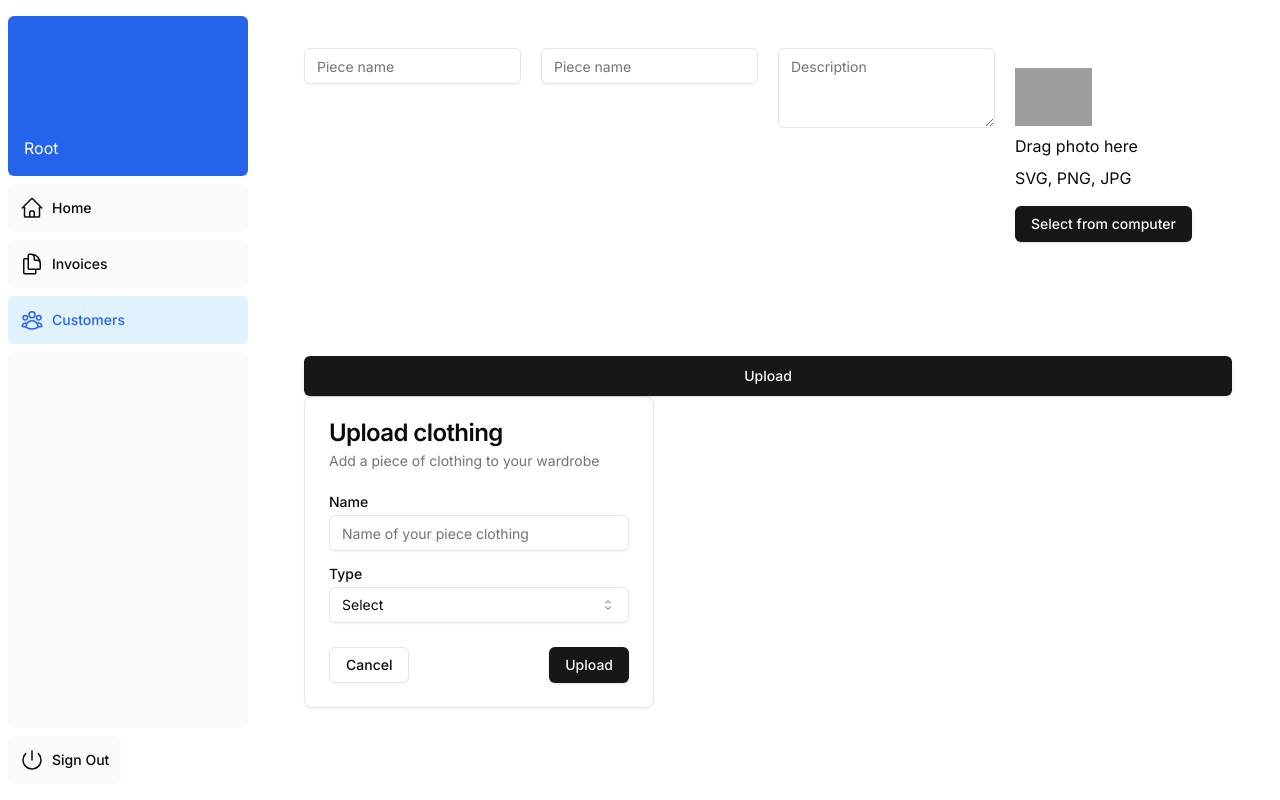
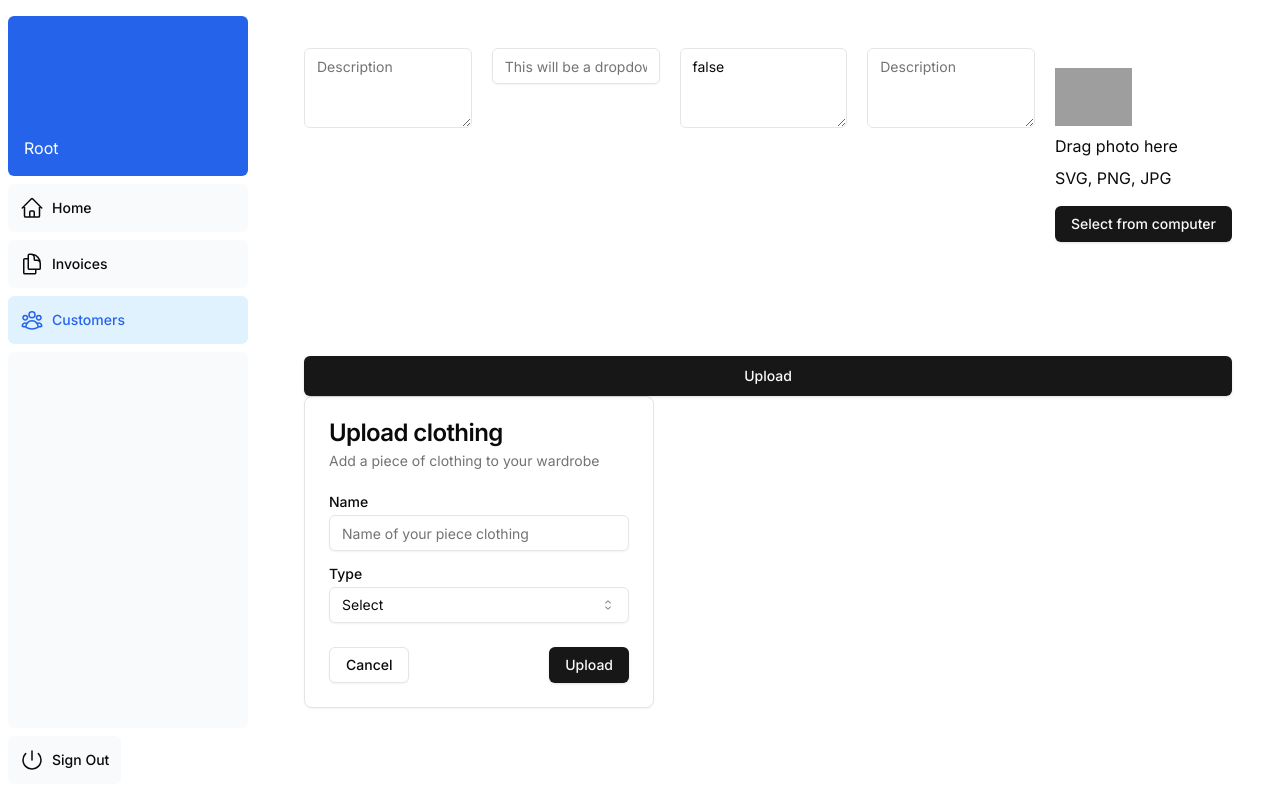
Before and after one commit to pai-grande/hobby-lobby, a Next.js app: page /dashboard/customers in a window 1280 px wide. Built offline with nearby package versions, Linux system fonts and the light colour scheme; grey boxes are pictures that could not be loaded; a web font is replaced by a local one.

Commit message:
fixed wardrobe form schema, started work on wardrobe form.  added piece size enum

```diff
--- a/src/app/lib/validator.ts
+++ b/src/app/lib/validator.ts
@@ -14,19 +14,13 @@ import * as z from "zod";
 export const wardrobeFormSchema = z.object({
   title: z.string().min(3, "Title must be at least 3 characters"),
   size: z.string().min(3, "Size must be at least 3 characters"),
+  //size: z.enum(["Small", "Medium", "Large"]),
   price: z.string().min(3, "Price must be at least 3 characters"),
   description: z
     .string()
     .min(3, "Description must be at least 3 characters")
     .max(400, "Description must be less than 400 characters"),
   image: z.string(),
-  category: z.enum([
-    "Head",
-    "Coat",
-    "Sweater",
-    "Shirt",
-    "Trousers",
-    "Socks",
-    "Shoes",
-  ]),
+  // image_2: long (2 images smaller)
+  sold_out: z.boolean(),
 });
--- a/src/components/shared/WardrobeForm.tsx
+++ b/src/components/shared/WardrobeForm.tsx
@@ -2,6 +2,7 @@
 
 import { wardrobeFormSchema } from "@/app/lib/validator";
 import { uploadImage } from "@/app/lib/actions_supabase";
+import { PieceSizeEnum } from "@/enums/wardrobe.enums";
 import { zodResolver } from "@hookform/resolvers/zod";
 import { FileUploader } from "../ui/FileUploader";
 import { useForm } from "react-hook-form";
@@ -22,18 +23,11 @@ const WardrobeForm = () => {
   const [file, setFile] = useState<File | null>(null);
   const initialValues = {
     title: "",
+    size: "",
     price: "",
-    size: "",
     description: "",
     image: "",
-    category: "Head" as
-      | "Head"
-      | "Coat"
-      | "Sweater"
-      | "Shirt"
-      | "Trousers"
-      | "Socks"
-      | "Shoes",
+    sold_out: false,
   };
 
   const form = useForm<z.infer<typeof wardrobeFormSchema>>({
@@ -41,6 +35,7 @@ const WardrobeForm = () => {
     defaultValues: initialValues,
   });
   async function onSubmit(values: z.infer<typeof wardrobeFormSchema>) {
+    console.log("values: ", values);
     let uploadedImageUrl = values.image;
     try {
       if (file) {
@@ -48,6 +43,7 @@ const WardrobeForm = () => {
         formData.append("file", file);
         uploadedImageUrl = (await uploadImage(formData)) || uploadedImageUrl;
       }
+      console.log("values: ", values);
     } catch (error) {
       console.log("Error while uploading file: ", error);
     }
@@ -65,10 +61,10 @@ const WardrobeForm = () => {
             render={({ field }) => (
               <FormItem className="w-full">
                 <FormControl>
-                  <Input
-                    placeholder="Piece name"
+                  <Textarea
+                    placeholder="Description"
                     {...field}
-                    className="input-field"
+                    className="textarea rounded-md"
                   />
                 </FormControl>
                 <FormMessage />
@@ -82,9 +78,25 @@ const WardrobeForm = () => {
               <FormItem className="w-full">
                 <FormControl>
                   <Input
-                    placeholder="Piece name"
+                    placeholder="This will be a dropdown"
                     {...field}
                     className="input-field"
+                  />
+                </FormControl>
+                <FormMessage />
+              </FormItem>
+            )}
+          />
+          <FormField
+            control={form.control}
+            name="sold_out"
+            render={({ field }) => (
+              <FormItem className="w-full">
+                <FormControl>
+                  <Textarea
+                    placeholder="This will be a dropdown for sold out"
+                    {...field}
+                    value={String(field.value)} // Convert boolean to string
                   />
                 </FormControl>
                 <FormMessage />
--- /dev/null
+++ b/src/enums/wardrobe.enums.ts
@@ -0,0 +1,6 @@
+export enum PieceSizeEnum {
+  SHORT_S = "Head",
+  MEDIUM_M = "Coat",
+  LARGE_L = "Sweater",
+  XLARGE_XL = "Shirt",
+}
```
